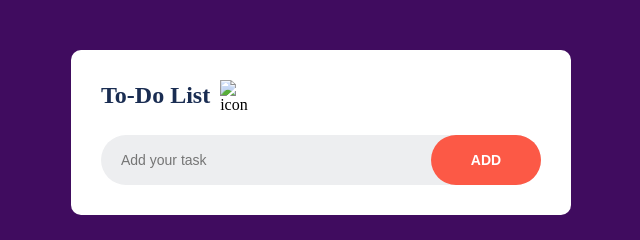
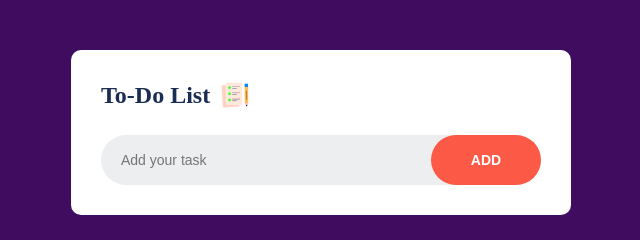
Before and after one commit to zezomohamed74/TO-DO-List, a plain HTML site: page index.html in a window 1280 px wide. Shown: the full height of the page, 319-959 px from the left. Drawn offline with Linux system fonts and the light colour scheme; the site is published under a folder, as on GitHub Pages, so addresses that start at the root find nothing.

Commit message:
Update image source path in index.html

```diff
--- a/index.html
+++ b/index.html
@@ -13,7 +13,7 @@
 
         <div class="title">
             <h2>To-Do List</h2>
-            <img src="/images/icon.png" alt="icon">
+            <img src="TO-Do-List/images/icon.png" alt="icon">
         </div>
 
         <div class="write">
```
